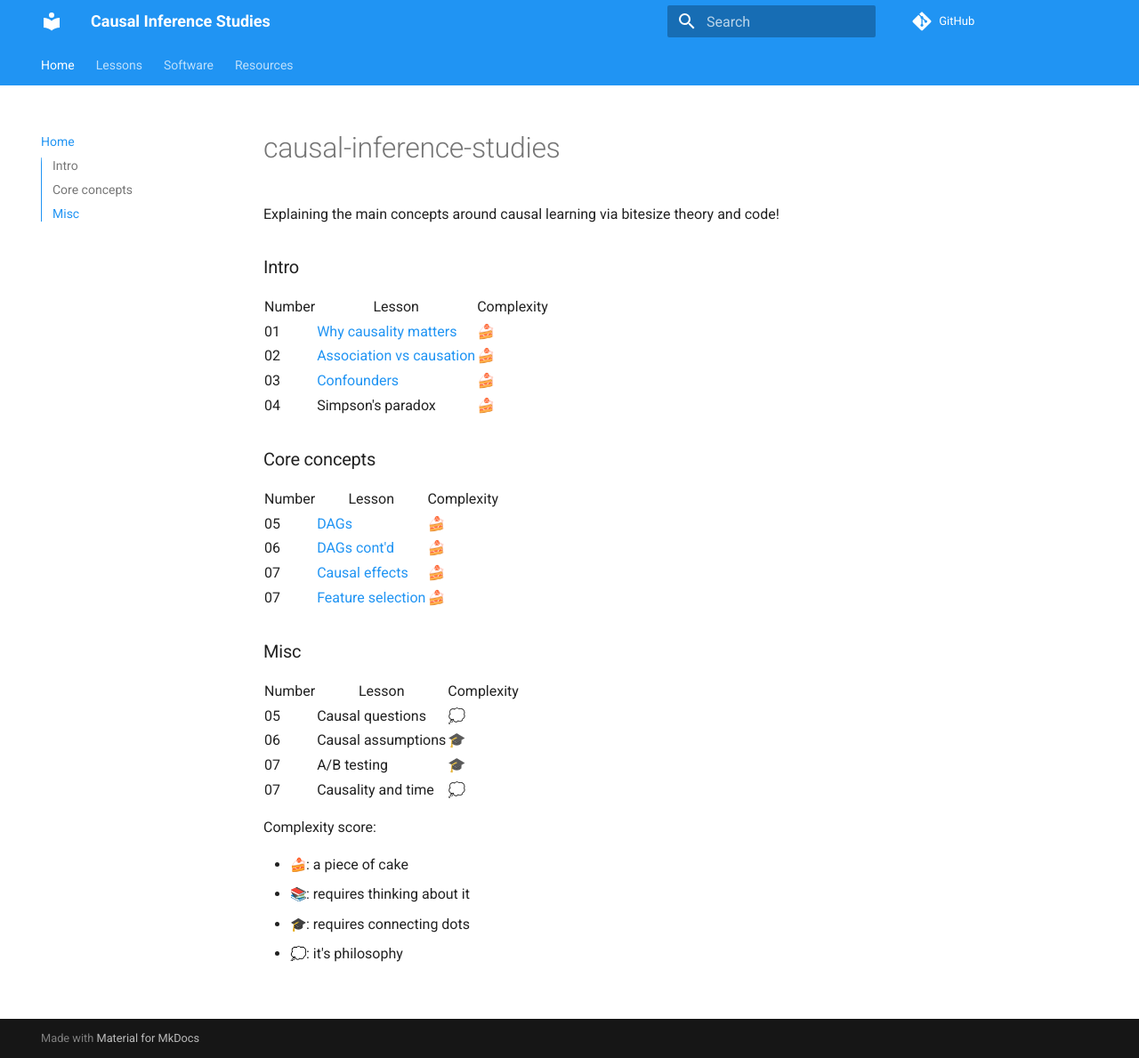
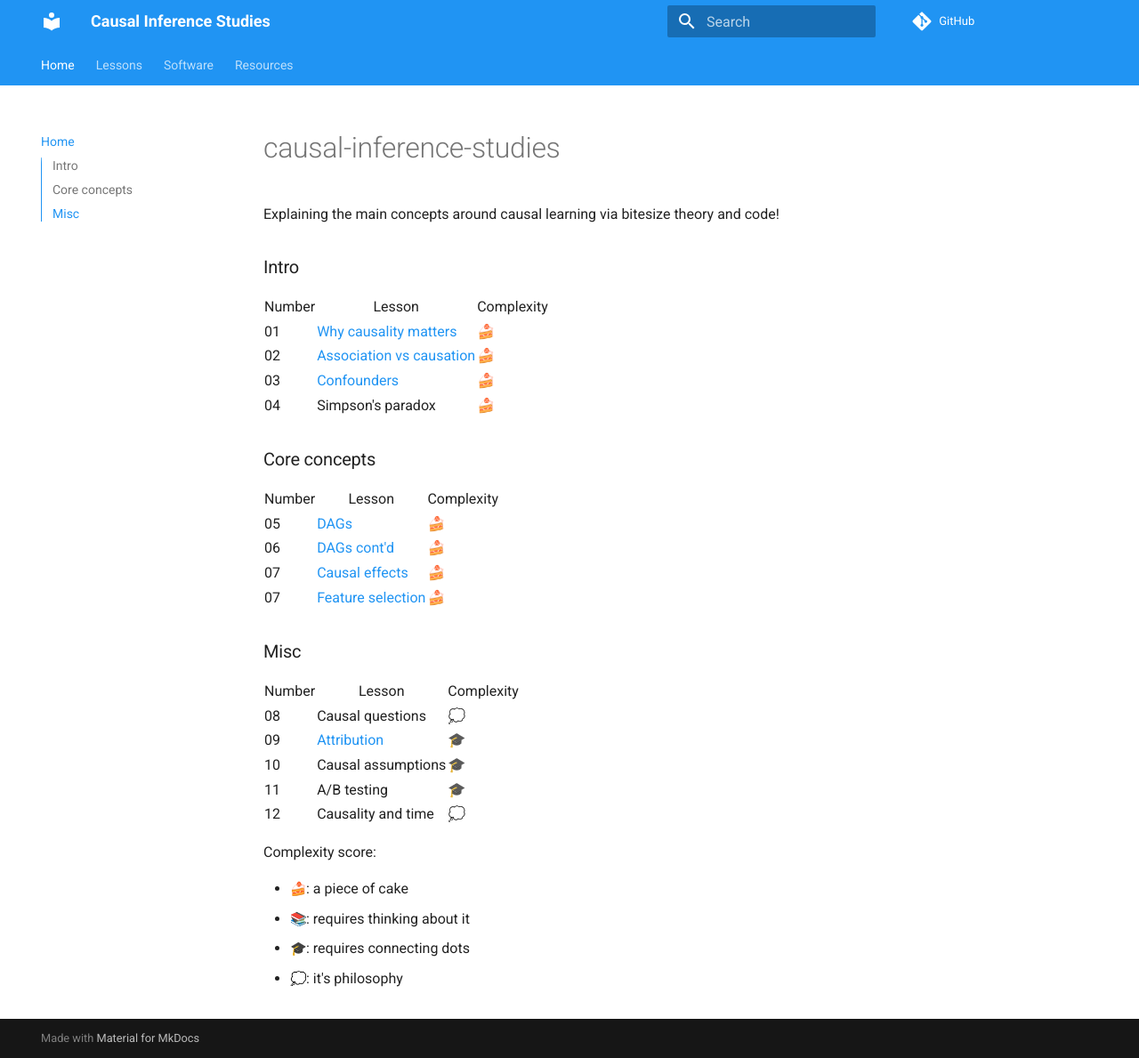
Before and after one commit to emilioMaddalena/causal-inference-studies, an MkDocs documentation site: the page built from material/index.md, in a window 1280 px wide and 1189 px high. Shown: the whole window at 89% size. Built offline with MkDocs 1.6.1 and Material for MkDocs 9.7.7, drawn with Linux system fonts in a browser that asks for light colours; emoji names are drawn with the system emoji font; comment, search, counter and statistics services are not loaded.

Commit message:
Add attribution page

```diff
--- a/material/index.md
+++ b/material/index.md
@@ -50,10 +50,11 @@ Explaining the main concepts around causal learning via bitesize theory and code
     </tr>
   </thead>
   <tbody>
-    <tr><td>05</td><td>Causal questions</td><td>💭</td></tr>
-    <tr><td>06</td><td>Causal assumptions</td><td>🎓</td></tr>
-    <tr><td>07</td><td>A/B testing</td><td>🎓</td></tr>
-    <tr><td>07</td><td>Causality and time</td><td>💭</td></tr>
+    <tr><td>08</td><td>Causal questions</td><td>💭</td></tr>
+    <tr><td>09</td><td><a href="attribution">Attribution</a></td><td>🎓</td></tr>
+    <tr><td>10</td><td>Causal assumptions</td><td>🎓</td></tr>
+    <tr><td>11</td><td>A/B testing</td><td>🎓</td></tr>
+    <tr><td>12</td><td>Causality and time</td><td>💭</td></tr>
   </tbody>
 </table>
 
```
Also changed, not shown: material/attribution.md (added, +7 -0 lines).
